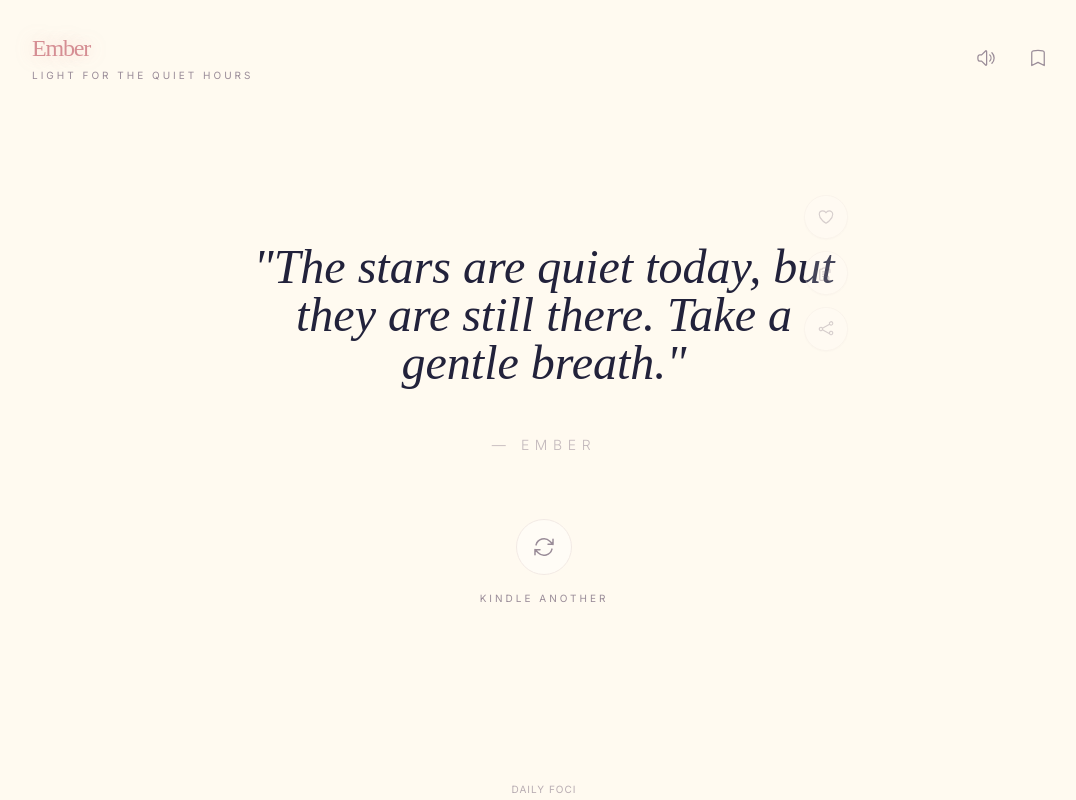
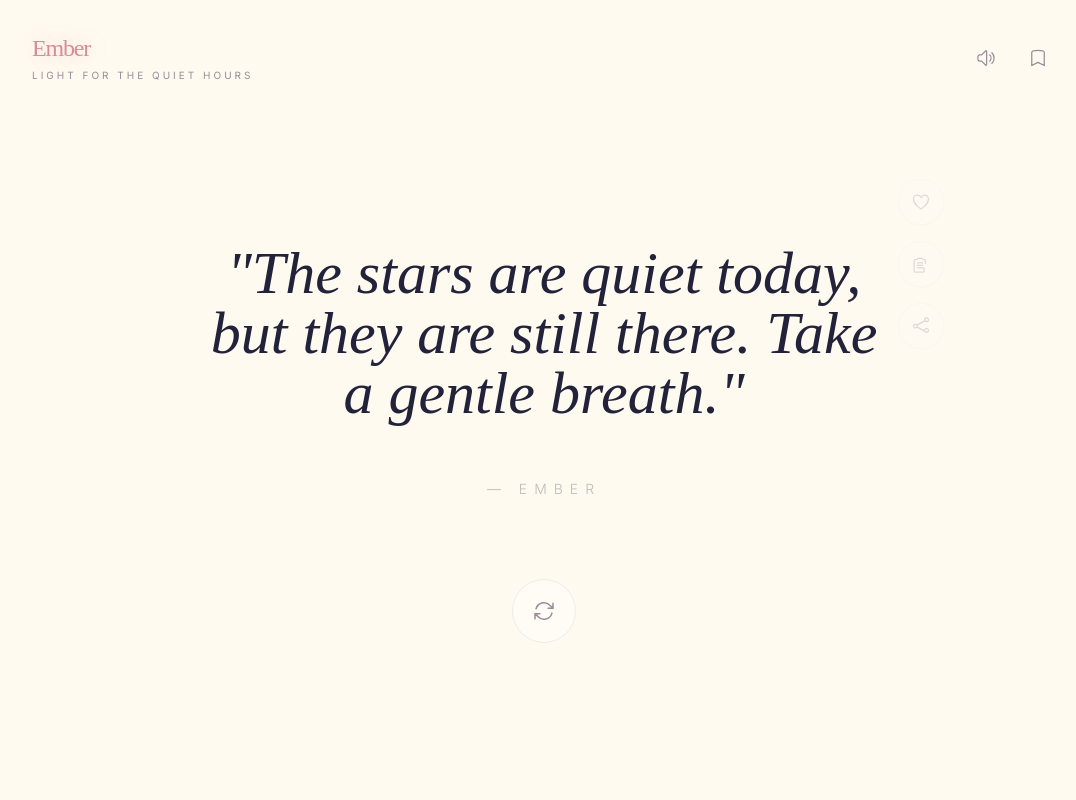
Before and after one commit to chinmay-260807/Ember, a React (Vite) app: page / in a window 1280 px wide. Shown: the top 800 px of the page, without its empty margins (96-1172 px from the left). Built offline with nearby package versions, Linux system fonts and the light colour scheme; a web font is replaced by a local one.

Commit message:
feat: Improve message loading and display
Refactors `MessageCard` to handle null messages and display more robust loading states. Updates `App.tsx` to initialize message state to null, ensuring a fresh message is fetched on mount. Adjusts message type probability to favor quotes slightly more.

```diff
--- a/App.tsx
+++ b/App.tsx
@@ -7,11 +7,8 @@ import DailyGoalSection from './components/DailyGoalSection';
 import AmbientSoundControl, { AmbientType } from './components/AmbientSoundControl';
 
 const App: React.FC = () => {
-  const [message, setMessage] = useState<GentleMessage>({
-    text: "Welcome to your quiet corner. Take a breath and let the world drift away for a moment.",
-    type: 'quote',
-    author: 'Ember'
-  });
+  // Use null as initial state to ensure we always fetch a fresh one on mount
+  const [message, setMessage] = useState<GentleMessage | null>(null);
   const [isLoading, setIsLoading] = useState<boolean>(false);
   const [error, setError] = useState<string | null>(null);
   const [bgIndex, setBgIndex] = useState(0);
@@ -43,8 +40,8 @@ const App: React.FC = () => {
     setIsLoading(true);
     setError(null);
     try {
-      // Occasional compliments: 20% chance
-      const type: MessageType = forcedType || (Math.random() < 0.2 ? 'compliment' : 'quote');
+      // 30% chance of a compliment, 70% chance of a quote
+      const type: MessageType = forcedType || (Math.random() < 0.3 ? 'compliment' : 'quote');
       const newMessage = await fetchGentleMessage(type, context);
       setMessage(newMessage);
       setBgIndex((prev) => (prev + 1) % backgrounds.length);
@@ -64,7 +61,7 @@ const App: React.FC = () => {
     }
   }, [backgrounds.length]);
 
-  // Ensure a new quote on every refresh
+  // Ensure a new message on every refresh
   useEffect(() => {
     getNewMessage();
   }, [getNewMessage]);
@@ -202,7 +199,7 @@ const App: React.FC = () => {
             <MessageCard
               message={message}
               isLoading={isLoading}
-              isSaved={savedMessages.some(m => m.text === message.text)}
+              isSaved={savedMessages.some(m => m.text === (message?.text || ""))}
               onSave={toggleSaveMessage}
               onRefresh={() => getNewMessage()}
             />
--- a/components/MessageCard.tsx
+++ b/components/MessageCard.tsx
@@ -13,23 +13,18 @@ interface MessageCardProps {
 const MessageCard: React.FC<MessageCardProps> = ({ message, isLoading, isSaved, onSave, onRefresh }) => {
   const [copied, setCopied] = useState(false);
 
-  if (isLoading) {
+  if (isLoading || !message) {
     return (
-      <div className="flex flex-col items-center justify-center space-y-4 animate-pulse h-64 md:h-80 w-full max-w-lg">
-        <div className="h-6 w-48 bg-[#4a4e69]/5 rounded-full mb-4"></div>
-        <div className="h-4 w-64 bg-[#4a4e69]/5 rounded-full"></div>
-        <div className="h-4 w-40 bg-[#4a4e69]/5 rounded-full"></div>
+      <div className="flex flex-col items-center justify-center space-y-8 animate-pulse h-64 md:h-80 w-full max-w-lg">
+        <div className="h-4 w-32 bg-[#4a4e69]/5 rounded-full mb-4"></div>
+        <div className="h-10 w-full bg-[#4a4e69]/5 rounded-xl"></div>
+        <div className="h-10 w-3/4 bg-[#4a4e69]/5 rounded-xl"></div>
+        <div className="h-4 w-40 bg-[#4a4e69]/5 rounded-full mt-4"></div>
       </div>
     );
   }
 
-  const displayMessage = message || {
-    text: "Kindling a thought for you...",
-    type: 'quote',
-    author: 'Ember'
-  } as GentleMessage;
-
-  const getFullText = () => `"${displayMessage.text}"${displayMessage.author ? ` — ${displayMessage.author}` : ''}`;
+  const getFullText = () => `"${message.text}"${message.author ? ` — ${message.author}` : ''}`;
 
   const handleCopy = async (e: React.MouseEvent) => {
     e.stopPropagation();
@@ -66,27 +61,21 @@ const MessageCard: React.FC<MessageCardProps> = ({ message, isLoading, isSaved,
     }
   };
 
-  const handleSaveClick = (e: React.MouseEvent) => {
-    e.stopPropagation();
-    onSave(displayMessage);
-  };
-
   return (
     <div
-      key={displayMessage.text}
-      className="w-full max-w-2xl px-8 py-12 md:py-20 text-center animate-fade-in flex flex-col items-center relative select-none rounded-[3rem] transition-all duration-1000 ease-[cubic-bezier(0.23,1,0.32,1)]"
+      className="w-full max-w-3xl px-8 py-12 md:py-20 text-center animate-fade-in flex flex-col items-center relative select-none"
     >
-      <div className="absolute right-4 top-4 md:right-8 md:top-8 flex flex-col space-y-3 z-10 opacity-40 hover:opacity-100 transition-opacity">
+      <div className="absolute right-0 top-0 md:-right-4 md:top-4 flex flex-col space-y-4 z-10 opacity-30 hover:opacity-100 transition-opacity duration-500">
         <button
-          onClick={handleSaveClick}
+          onClick={() => onSave(message)}
           className={`p-3 rounded-full transition-all duration-300 bg-white/40 backdrop-blur-sm border border-[#f2e9e4] shadow-sm ${isSaved ? 'text-[#e5989b]' : 'text-[#9a8c98] hover:text-[#e5989b]'}`}
-          title={isSaved ? "Remove" : "Save"}
+          title={isSaved ? "Remove" : "Save to Favorites"}
         >
           <svg
             className={isSaved ? 'animate-heart-pop' : ''}
             xmlns="http://www.w3.org/2000/svg"
-            width="18"
-            height="18"
+            width="20"
+            height="20"
             fill={isSaved ? "currentColor" : "none"}
             stroke="currentColor"
             strokeWidth="1.5"
@@ -99,14 +88,14 @@ const MessageCard: React.FC<MessageCardProps> = ({ message, isLoading, isSaved,
         <button
           onClick={handleCopy}
           className="p-3 rounded-full text-[#9a8c98] hover:text-[#4a4e69] transition-all duration-300 bg-white/40 backdrop-blur-sm border border-[#f2e9e4] shadow-sm relative"
-          title="Copy to Clipboard"
+          title="Copy"
         >
-          <svg xmlns="http://www.w3.org/2000/svg" width="18" height="18" fill="none" stroke="currentColor" strokeWidth="1.5" viewBox="0 0 24 24">
+          <svg xmlns="http://www.w3.org/2000/svg" width="20" height="20" fill="none" stroke="currentColor" strokeWidth="1.5" viewBox="0 0 24 24">
             <path strokeLinecap="round" strokeLinejoin="round" d="M15.75 17.25v3.375c0 .621-.504 1.125-1.125 1.125h-9.75a1.125 1.125 0 0 1-1.125-1.125V7.875c0-.621.504-1.125 1.125-1.125H6.75a9.06 9.06 0 0 1 1.5-1.5H13.5a9.06 9.06 0 0 1 1.5 1.5h1.125c.621 0 1.125.504 1.125 1.125V11.25M7.5 10.5h6.375m-6.375 3h6.375m-6.375 3h7.5" />
           </svg>
           {copied && (
             <span className="absolute right-full mr-4 top-1/2 -translate-y-1/2 whitespace-nowrap bg-[#4a4e69] text-white text-[10px] px-3 py-1.5 rounded-lg shadow-xl uppercase tracking-widest font-medium animate-fade-in-up">
-              Copied!
+              Copied
             </span>
           )}
         </button>
@@ -116,42 +105,40 @@ const MessageCard: React.FC<MessageCardProps> = ({ message, isLoading, isSaved,
           className="p-3 rounded-full text-[#9a8c98] hover:text-[#4a4e69] transition-all duration-300 bg-white/40 backdrop-blur-sm border border-[#f2e9e4] shadow-sm"
           title="Share"
         >
-          <svg xmlns="http://www.w3.org/2000/svg" width="18" height="18" fill="none" stroke="currentColor" strokeWidth="1.5" viewBox="0 0 24 24">
+          <svg xmlns="http://www.w3.org/2000/svg" width="20" height="20" fill="none" stroke="currentColor" strokeWidth="1.5" viewBox="0 0 24 24">
             <path strokeLinecap="round" strokeLinejoin="round" d="M7.217 10.907a2.25 2.25 0 1 0 0 2.186m0-2.186c.18.324.283.696.283 1.093s-.103.77-.283 1.093m0-2.186 9.566-5.314m-9.566 7.5 9.566 5.314m0-12.814a2.25 2.25 0 1 0 3.933-2.185 2.25 2.25 0 0 0-3.933 2.185Zm3.933 12.814a2.25 2.25 0 1 0-3.933-2.185 2.25 2.25 0 0 0 3.933 2.185Z" />
           </svg>
         </button>
       </div>
 
-      <div className={`text-2xl md:text-4xl lg:text-5xl leading-[1.6] md:leading-[1.4] serif italic mb-8 md:mb-12 transition-colors duration-1000 ${displayMessage.type === 'goal_completion' ? 'text-[#4a4e69]' : 'text-[#22223b]'}`}>
+      <div className="text-3xl md:text-5xl lg:text-6xl leading-[1.3] serif italic text-[#22223b] mb-10 md:mb-14">
         <ReactMarkdown components={{ p: React.Fragment }}>
-          {`"${displayMessage.text}"`}
+          {`"${message.text}"`}
         </ReactMarkdown>
       </div>
 
-      {displayMessage.author && (
-        <p className="text-xs md:text-sm uppercase tracking-[0.4em] text-[#9a8c98] font-light opacity-60">
-          — {displayMessage.author}
+      {message.author && (
+        <p className="text-xs md:text-sm uppercase tracking-[0.5em] text-[#9a8c98] font-light opacity-60 mb-20">
+          — {message.author}
         </p>
       )}
 
-      <div className="mt-16 flex flex-col items-center">
+      <div className="flex flex-col items-center group">
         <button
           onClick={onRefresh}
-          className="group flex flex-col items-center space-y-4 focus:outline-none"
+          className="relative w-16 h-16 rounded-full bg-white/40 border border-[#f2e9e4] flex items-center justify-center text-[#9a8c98] transition-all duration-700 hover:text-[#4a4e69] hover:bg-white hover:shadow-2xl hover:scale-110 active:scale-95 focus:outline-none"
         >
-          <div className="w-14 h-14 rounded-full bg-white/40 border border-[#f2e9e4] flex items-center justify-center text-[#9a8c98] group-hover:text-[#4a4e69] group-hover:bg-white group-hover:shadow-lg transition-all duration-500 scale-100 group-hover:scale-110 active:scale-95">
-            <svg xmlns="http://www.w3.org/2000/svg" width="24" height="24" fill="none" stroke="currentColor" strokeWidth="1.5" viewBox="0 0 24 24" className="group-hover:rotate-180 transition-transform duration-700">
-              <path strokeLinecap="round" strokeLinejoin="round" d="M16.023 9.348h4.992v-.001M2.985 19.644v-4.992m0 0h4.992m-4.993 0 3.181 3.183a8.25 8.25 0 0 0 13.803-3.7M4.031 9.865a8.25 8.25 0 0 1 13.803-3.7l3.181 3.182m0-4.991v4.99" />
-            </svg>
-          </div>
-          <span className="text-[10px] uppercase tracking-[0.3em] text-[#9a8c98] group-hover:text-[#4a4e69] transition-colors duration-500">
-            Kindle Another
-          </span>
+          <svg xmlns="http://www.w3.org/2000/svg" width="24" height="24" fill="none" stroke="currentColor" strokeWidth="1.5" viewBox="0 0 24 24" className="group-hover:rotate-180 transition-transform duration-1000">
+            <path strokeLinecap="round" strokeLinejoin="round" d="M16.023 9.348h4.992v-.001M2.985 19.644v-4.992m0 0h4.992m-4.993 0 3.181 3.183a8.25 8.25 0 0 0 13.803-3.7M4.031 9.865a8.25 8.25 0 0 1 13.803-3.7l3.181 3.182m0-4.991v4.99" />
+          </svg>
         </button>
+        <span className="mt-4 text-[10px] uppercase tracking-[0.4em] text-[#9a8c98] opacity-0 group-hover:opacity-100 transition-all duration-700 translate-y-2 group-hover:translate-y-0">
+          Kindle another
+        </span>
       </div>
 
-      {displayMessage.type === 'compliment' && (
-        <div className="absolute -top-4 left-1/2 -translate-x-1/2 px-5 py-2 shimmer-bg text-[#4a4e69] text-[10px] font-medium rounded-full uppercase tracking-[0.3em] shadow-sm border border-[#f2e9e4]">
+      {message.type === 'compliment' && (
+        <div className="absolute -top-6 left-1/2 -translate-x-1/2 px-6 py-2 shimmer-bg text-[#4a4e69] text-[10px] font-medium rounded-full uppercase tracking-[0.4em] shadow-sm border border-[#f2e9e4]">
           Warmth
         </div>
       )}
```
